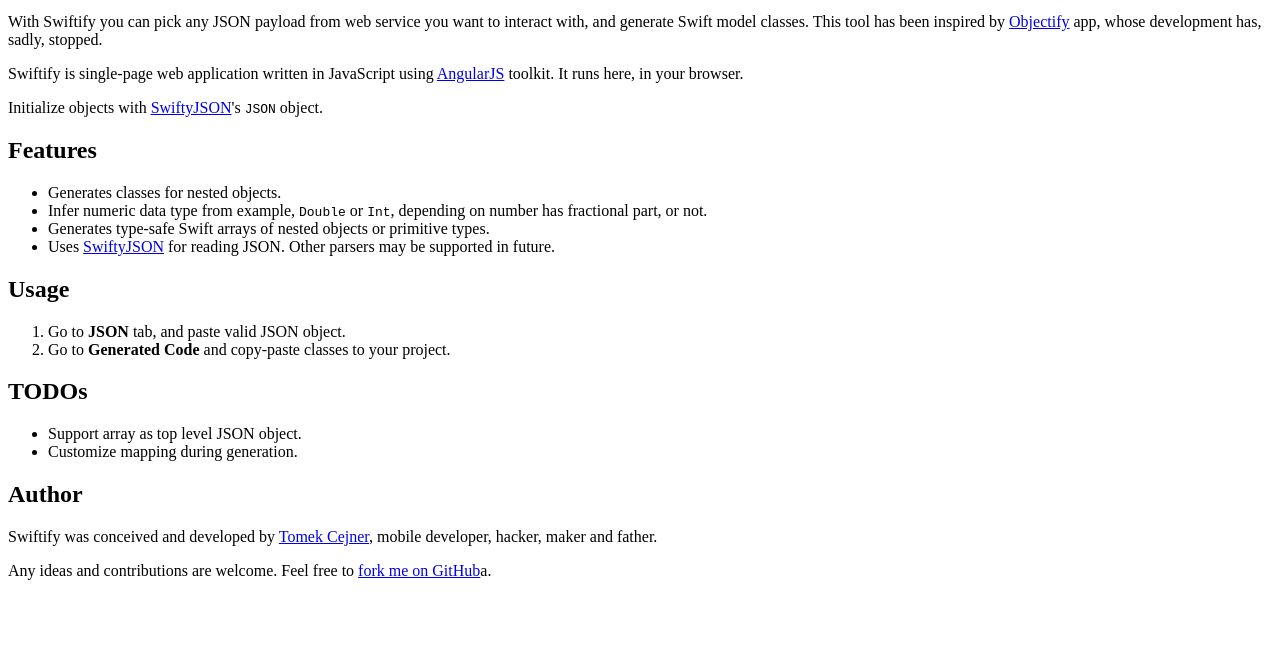
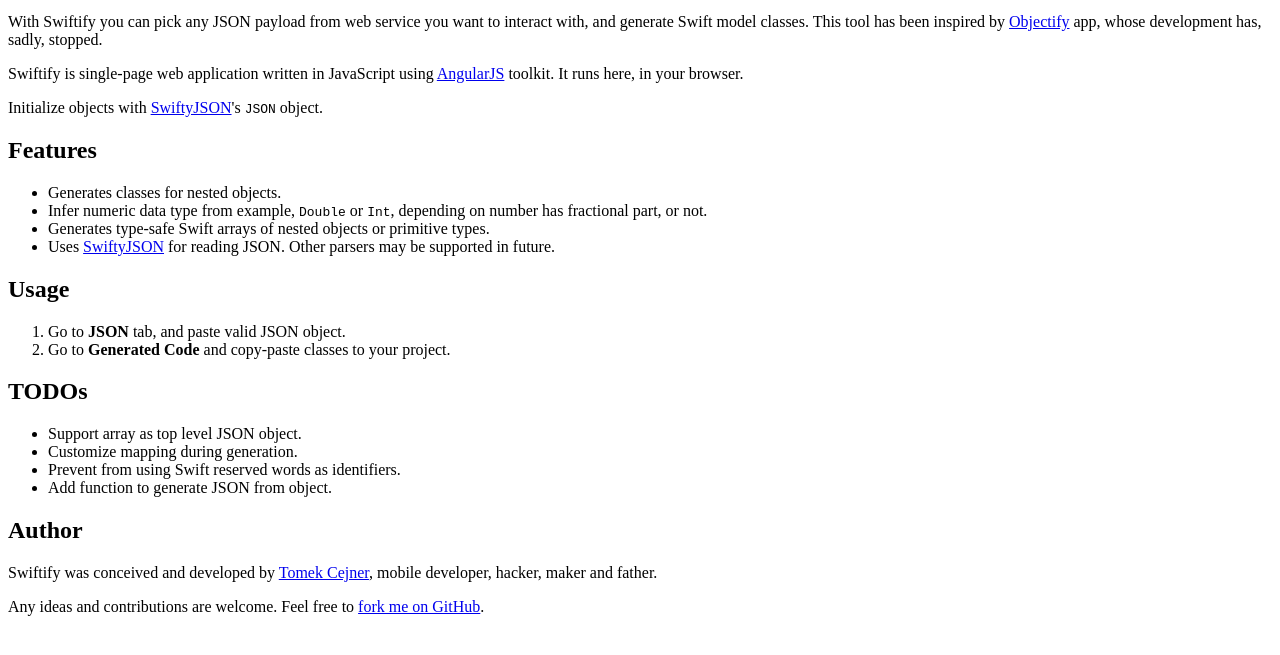
Before and after one commit to Swiftify/swiftify.github.io, a website: page partials/about.html in a window 1280 px wide. Shown: the part 101-756 px from the top of the page. Drawn offline with Linux system fonts and the light colour scheme.

Commit message:
More about page updates.

```diff
--- a/partials/about.html
+++ b/partials/about.html
@@ -44,6 +44,8 @@
 <ul>
     <li>Support array as top level JSON object.</li>
     <li>Customize mapping during generation.</li>
+    <li>Prevent from using Swift reserved words as identifiers.</li>
+    <li>Add function to generate JSON from object.</li>
 </ul>
 
 <h2>Author</h2>
@@ -52,7 +54,7 @@
     hacker, maker and father.</p>
 
 <p>Any ideas and contributions are welcome. Feel free to <a href="https://github.com/Swiftify/swiftify.github.io">fork
-    me on GitHub</a>a.</p>
+    me on GitHub</a>.</p>
 
 </body>
 </html>
```
